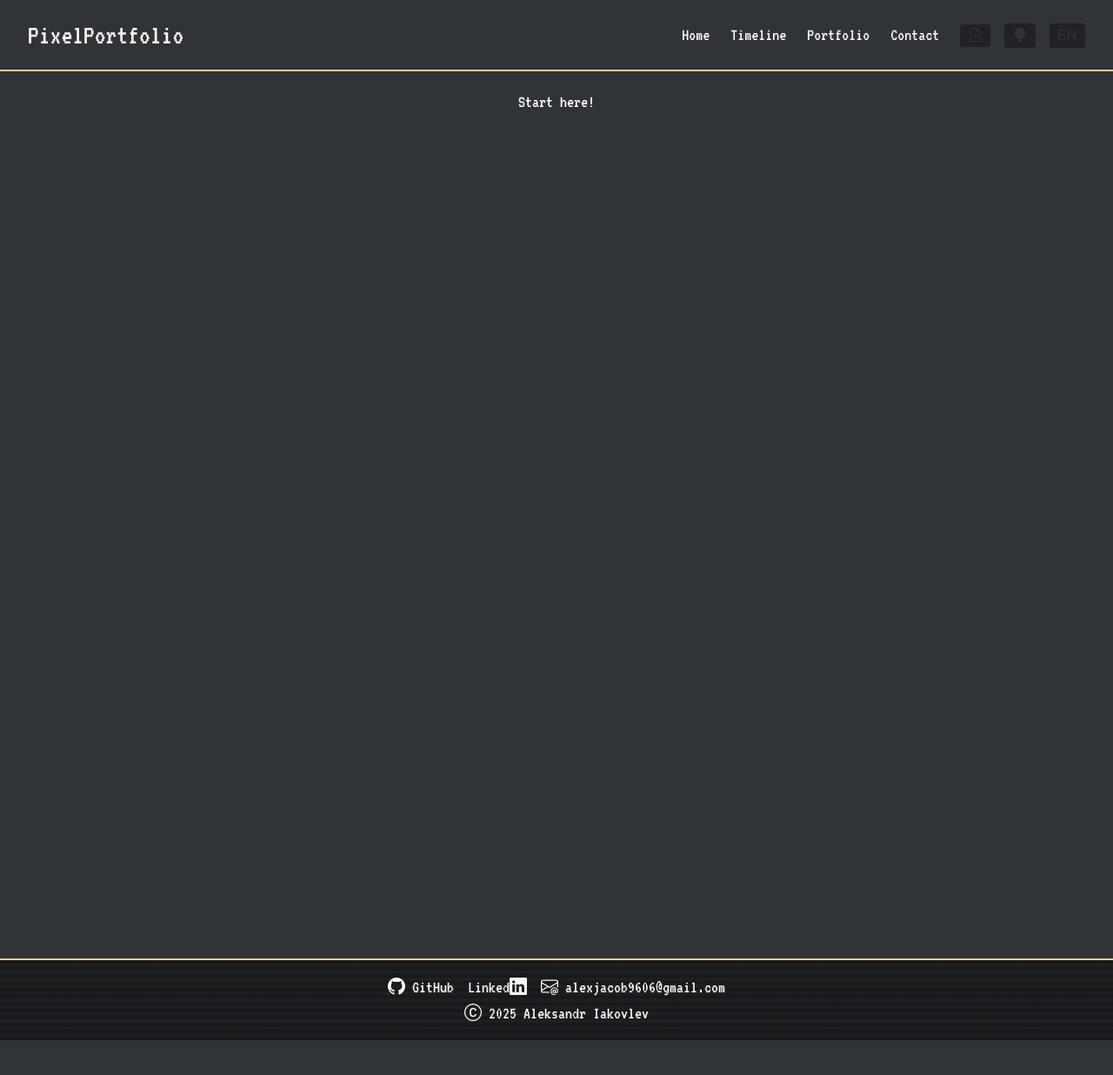
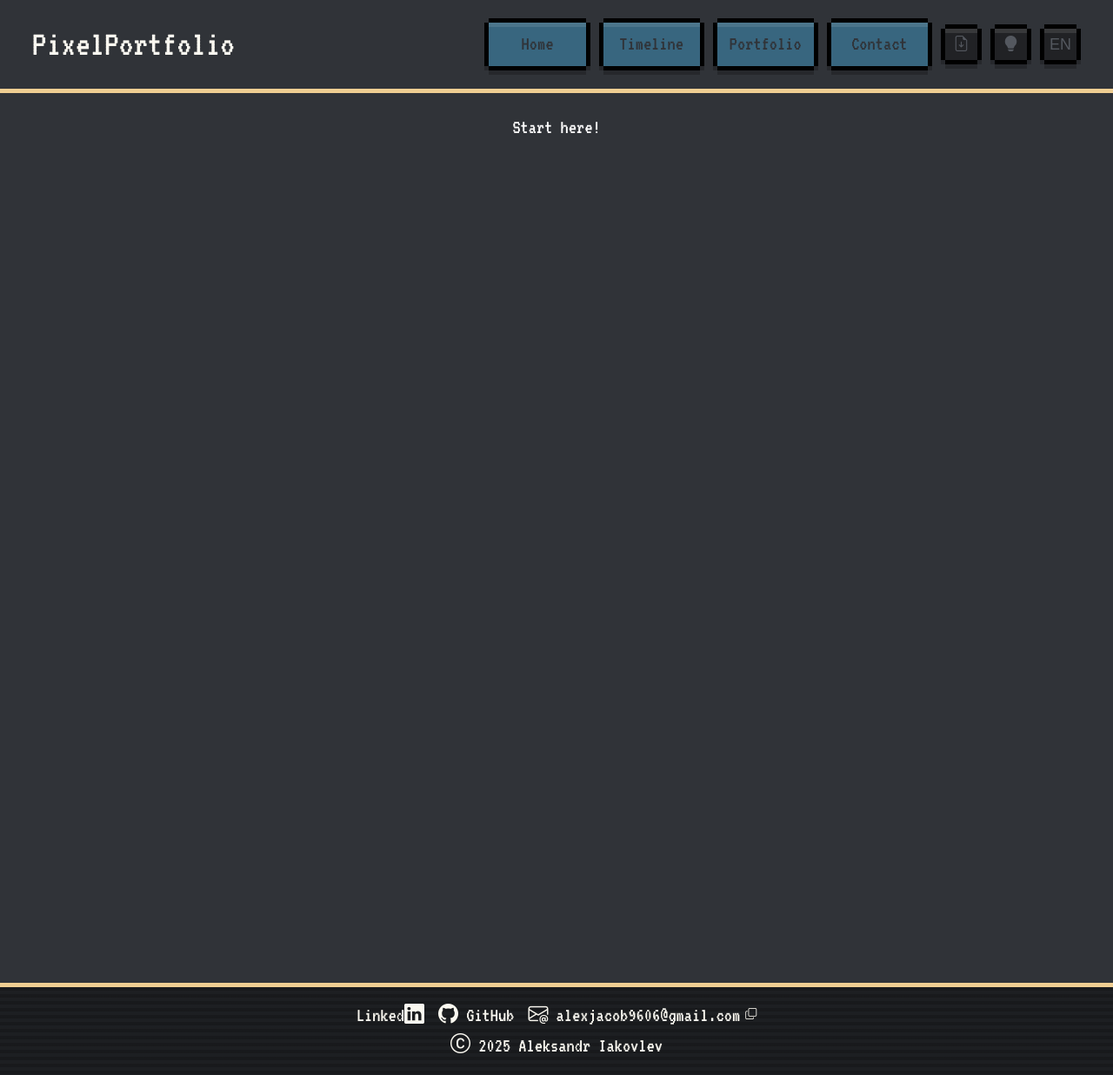
Before and after one commit to AlexJYad/pixel-portfolio, a React (Vite) app: page / in a window 1280 px wide. Shown: the whole page at 87% size. Before the commit the page ends 1196 px from the top, so only its background shows below. Built offline with nearby package versions, Linux system fonts and the light colour scheme; a web font is replaced by a local one.

Commit message:
feat(layout): complete base layout structure and styling

```diff
--- a/src/components/Footer/Footer.css
+++ b/src/components/Footer/Footer.css
@@ -3,21 +3,13 @@
    background-color: var(--color-bg-light);
    color: var(--color-text-light);
    text-align: center;
-   border-top: 2px solid var(--color-accent-2);
+   border-top: 5px solid var(--color-accent-2);
    transition: background-color 0.3s, color 0.3s;
    box-sizing: border-box;
 }
 
-/* Тёмная тема */
-.dark-theme .footer {
-   background-color: var(--color-bg);
-   color: var(--color-text);
-}
-
-/* Светлая тема */
-.light-theme .footer {
-   background-color: var(--color-bg-light);
-   color: var(--color-text-light);
+.footer__socials {
+   position: relative;
 }
 
 .footer a {
@@ -26,23 +18,34 @@
    color: inherit;
 }
 
-.dark-theme .footer .footer__socials a {
+.copy {
+   display: inline-block;
+   font-size: 13px;
+   margin-left: -10px;
+   transform: translateY(-4px);
+}
+
+.copied-text {
+   position: absolute;
+   bottom: 36px;
+   transform: translateX(-30%);
+   background: var(--color-shadow);
+   color: var(--color-text);
+   font-size: 16px;
+   padding: 6px 8px;
+   white-space: nowrap;
+   transition: 0.2s ease;
+   box-shadow: 5px 5px black;
+   opacity: 0.7;
+}
+
+/* ===== DARK-THEME ===== */
+
+.dark-theme {
+   .footer {
       color: var(--color-text);
    }
-
-.light-theme .footer .footer__socials a {
-   color: var(--color-text-light);
-}
-
-.dark-theme .footer .footer__socials a:hover {
-   color: var(--color-accent-1);
-}
-
-.light-theme .footer .footer__socials a:hover {
-   color: var(--color-accent-light-1);
-}
-
-.dark-theme .terraria-striped {
+   .terraria-striped {
       background: repeating-linear-gradient(
          to bottom,
          rgba(0, 0, 0, 0.5) 0px,
@@ -52,8 +55,12 @@
       );
       padding: 16px;
    }
+}
 
-.light-theme .terraria-striped {
+/* ===== LIGHT-THEME ===== */
+
+.light-theme {
+   .terraria-striped {
       background: repeating-linear-gradient(
          to bottom,
          rgba(239, 206, 146, 0.5) 0px,
@@ -63,3 +70,4 @@
       );
       padding: 16px;
    }
+}
--- a/src/components/Footer/Footer.jsx
+++ b/src/components/Footer/Footer.jsx
@@ -1,17 +1,19 @@
-import React from "react";
+import React, { useState } from "react";
 import "./Footer.css";
 
 const Footer = () => {
+   const [copied, setCopied] = useState(false);
+
+   const copy = () => {
+      navigator.clipboard.writeText("alexjacob9606@gmail.com");
+      setCopied(true);
+
+      setTimeout(() => setCopied(false), 1000);
+   };
+
    return (
       <footer className="footer terraria-striped">
          <div className="footer__socials">
-            <a
-               href="https://github.com/AlexJYad"
-               target="_blank"
-               rel="noreferrer"
-            >
-               <i className="bi bi-github"></i> GitHub
-            </a>
             <a
                href="https://www.linkedin.com/in/aleksandr-iakovlev-702478284/"
                target="_blank"
@@ -19,9 +21,21 @@ const Footer = () => {
             >
                Linked<i className="bi bi-linkedin"></i>
             </a>
-            <a href="mailto:alex@example.com" className="footer__email">
-               <i class="bi bi-envelope-at"></i> alexjacob9606@gmail.com
+            <a
+               href="https://github.com/AlexJYad"
+               target="_blank"
+               rel="noreferrer"
+            >
+               <i className="bi bi-github"></i>&thinsp;&thinsp;GitHub
             </a>
+            <a href="mailto:alexjacob9606@gmail.com" className="footer__email">
+               <i className="bi bi-envelope-at"></i>
+               &thinsp;&thinsp;alexjacob9606@gmail.com
+            </a>
+            <a>
+               <i className="bi bi-copy copy" onClick={copy}></i>
+            </a>
+            {copied && <span className="copied-text">Copied!</span>}
          </div>
          <div className="footer__copyright">
             <i className="bi bi-c-circle"></i> 2025 Aleksandr Iakovlev
--- a/src/components/Header/Header.css
+++ b/src/components/Header/Header.css
@@ -4,19 +4,7 @@
    align-items: center;
    padding: 1rem 2rem;
    transition: background-color 0.3s, color 0.3s;
-   border-bottom: 2px solid var(--color-accent-2);
-}
-
-/* Тёмная тема */
-.dark-theme .header {
-   background-color: var(--color-bg);
-   color: var(--color-text);
-}
-
-/* Светлая тема */
-.light-theme .header {
-   background-color: var(--color-bg-light);
-   color: var(--color-text-light);
+   border-bottom: 5px solid var(--color-accent-2);
 }
 
 .header__logo {
@@ -24,81 +12,54 @@
    font-weight: bold;
 }
 
-.header__nav a {
-   margin-left: 1.5rem;
-   text-decoration: none;
-   font-weight: 500;
-   transition: color 0.2s;
+.header__nav {
+   display: grid;
+   align-items: center;
+   justify-content: center;
+   align-content: space-evenly;
+   grid-template-columns: 2.3fr 2.3fr 2.3fr 2.3fr 1fr 1fr 1fr;
 }
 
-.dark-theme .header .header__nav a {
-   color: var(--color-text);
+.header__nav a {
+   text-decoration: none;
+   transition: color 0.2s;
+   min-height: 50px;
+   align-content: center;
 }
 
-.light-theme .header .header__nav a {
-   color: var(--color-text-light);
-}
-
-.dark-theme .header .header__nav a:hover {
-   color: var(--color-accent-1);
-}
-
-.light-theme .header .header__nav a:hover {
-   color: var(--color-accent-light-1);
+.header__nav .header__btn {
+   min-height: 36px;
+   font-size: 18px;
 }
 
 .header__resume {
-   margin-left: 1rem;
-   padding: 0.3rem 0.6rem;
-   border: none;
-   border-radius: 4px;
-   cursor: pointer;
-   font-size: 1rem;
-   transition: all 0.2s;
+   line-height: 1;
 }
 
-.dark-theme .header a.header__resume {
-   background-color: var(--color-shadow);
-   color: var(--color-bg);
+/* ===== DARK-THEME ===== */
+
+.dark-theme {
+   .header {
+      background-color: var(--color-bg);
+      color: var(--color-text);
+   }
+   .header .header__btn {
+      background-color: var(--color-shadow);
+      color: #54585f;
+   }
 }
 
-.light-theme .header a.header__resume {
-   background-color: var(--color-accent-light-2);
-   color: var(--color-text-light);
+/* ===== LIGHT-THEME ===== */
+.light-theme {
+   .header {
+      background-color: var(--color-bg-light);
+      color: var(--color-text-light);
+   }
+   .header__resume {
+      color: var(--color-text-light);
+   }
+   .header .header__btn {
+      background-color: var(--color-accent-light-2);
+      color: var(--color-text-light);
+   }
 }
-
-.dark-theme .header .header__nav a.header__resume:hover {
-   color: var(--color-bg);
-}
-
-.light-theme .header .header__nav a.header__resume:hover {
-   color: var(--color-text-light);
-}
-
-a.header__resume:hover {
-   opacity: 0.8;
-}
-
-.header__btn {
-   margin-left: 1rem;
-   padding: 0.3rem 0.6rem;
-   border: none;
-   border-radius: 4px;
-   cursor: pointer;
-   font-size: 1rem;
-   transition: all 0.2s;
-}
-
-.dark-theme .header .header__btn {
-   background-color: var(--color-shadow);
-   color: var(--color-bg);
-}
-
-.light-theme .header .header__btn {
-   background-color: var(--color-accent-light-2);
-   color: var(--color-text-light);
-}
-
-.header__btn:hover {
-   opacity: 0.8;
-}
--- a/src/components/Header/Header.jsx
+++ b/src/components/Header/Header.jsx
@@ -20,31 +20,41 @@ const Header = () => {
 
    return (
       <header className="header">
-         <div className="header__logo">PixelPortfolio</div>
+         <div className="header__logo">
+            <h1>PixelPortfolio</h1>
+         </div>
          <nav className="header__nav">
-            <a href="#main">{language === "EN" ? "Home" : "Главная"}</a>
-            <a href="#timeline">
+            <a href="#main" className="btn">
+               {language === "EN" ? "Home" : "Главная"}
+            </a>
+            <a href="#timeline" className="btn">
                {language === "EN" ? "Timeline" : "Хронология"}
             </a>
-            <a href="#portfolio">
+            <a href="#portfolio" className="btn">
                {language === "EN" ? "Portfolio" : "Портфолио"}
             </a>
-            <a href="#contact">{language === "EN" ? "Contact" : "Контакты"}</a>
+            <a href="#contact" className="btn">
+               {language === "EN" ? "Contact" : "Контакты"}
+            </a>
 
             {/* Файл заглужка - надо потом изменить */}
-            <a href="/resume.pdf" className="header__resume tooltip" download>
+            <a
+               href="/resume.pdf"
+               className="header__resume header__btn tooltip btn"
+               download
+            >
                <i class="bi bi-file-earmark-arrow-down"></i>
                <span className="tooltip__text">Download CV</span>
             </a>
 
-            <button className="header__btn" onClick={toggleTheme}>
+            <button className="header__btn btn" onClick={toggleTheme}>
                {!darkMode ? (
                   <i className="bi bi-lightbulb-off"></i>
                ) : (
                   <i className="bi bi-lightbulb-fill"></i>
                )}
             </button>
-            <button className="header__btn" onClick={toggleLanguage}>
+            <button className="header__btn btn" onClick={toggleLanguage}>
                {language}
             </button>
          </nav>
--- a/src/styles/colors.css
+++ b/src/styles/colors.css
@@ -1,13 +1,13 @@
 :root {
-   /* Dark Theme */
+   /* ===== DARK-THEME ===== */
    --color-bg: #303338;
    --color-text: #faf8f0;
    --color-shadow: #212225;
    --color-accent-1: #f5c243;
    --color-accent-2: #efce92;
-   --color-accent-3: #92e2ef;
+   --color-accent-3: #38667f;
 
-   /* Light Theme */
+   /* ===== LIGHT-THEME ===== */
    --color-bg-light: #f5e1c1;
    --color-text-light: #303338;
    --color-accent-light-1: #f5c243;
--- a/src/styles/index.css
+++ b/src/styles/index.css
@@ -18,7 +18,7 @@ body {
    font-family: var(--font-mono);
    line-height: 1.5;
    font-weight: 400;
-   font-size: 20px;
+   font-size: 23px;
    font-synthesis: none;
    text-rendering: optimizeLegibility;
    -webkit-font-smoothing: antialiased;
@@ -29,18 +29,10 @@ body {
    min-height: 100vh;
 }
 
-body.dark-theme {
-   background-color: var(--color-bg);
-   color: white;
-}
-body.light-theme {
-   background-color: var(--color-bg-light);
-   color: black;
-}
-
 h1 {
-   font-size: 3.2em;
+   font-size: 1.3em;
    line-height: 1.1;
+   margin: 5px;
 }
 
 .tooltip {
@@ -59,12 +51,79 @@ h1 {
    color: var(--color-text);
    font-size: 16px;
    padding: 6px 8px;
-   border-radius: 4px;
    white-space: nowrap;
    transition: 0.2s ease;
+   box-shadow: 5px 5px black;
 }
 
 .tooltip:hover .tooltip__text {
    visibility: visible;
    opacity: 1;
 }
+
+.btn {
+   color: #fff;
+   margin: 10px;
+   border: 0;
+   box-shadow: 0px 5px black, 0px -5px black, 5px 0px black, -5px 0px black,
+      0px 10px #00000038, 5px 5px #00000038, -5px 5px #00000038,
+      inset 0px 5px rgba(255, 255, 255, 0.3);
+   cursor: pointer;
+   display: inline-block;
+}
+
+.btn:hover:active {
+   transform: translateY(5px);
+   box-shadow: 0px 5px black, 0px -5px black, 5px 0px black, -5px 0px black,
+      inset 0px 5px #00000038;
+}
+
+.btn:hover {
+   opacity: 0.7;
+}
+
+/* ===== DARK-THEME ===== */
+
+body.dark-theme {
+   background-color: var(--color-bg);
+   color: white;
+}
+
+.dark-theme {
+   a {
+      color: var(--color-text);
+   }
+
+   a:hover {
+      color: var(--color-accent-1);
+   }
+
+   .btn {
+      background-color: #38667f;
+      color: var(--color-bg);
+      box-shadow: 0px 5px black, 0px -5px black, 5px 0px black, -5px 0px black,
+         0px 10px #00000038, 5px 5px #00000038, -5px 5px #00000038,
+         inset 0px 5px rgba(255, 255, 255, 0.1);
+   }
+}
+
+/* ===== LIGHT-THEME ===== */
+
+body.light-theme {
+   background-color: var(--color-bg-light);
+   color: black;
+}
+
+.light-theme {
+   a {
+      color: var(--color-text-light);
+   }
+
+   a:hover {
+      color: var(--color-accent-3);
+   }
+   .btn {
+      background-color: #e6ba61;
+      color: var(--color-bg);
+   }
+}
```
Lines whose indentation alone changed are shown as unchanged.
